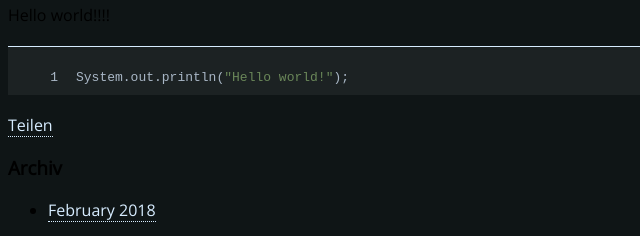
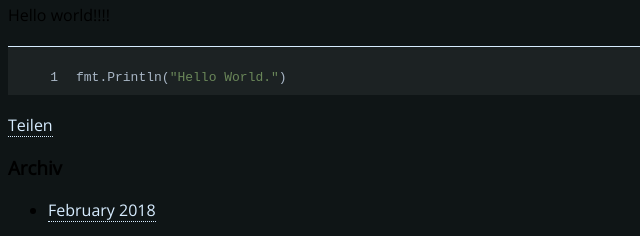
Before and after one commit to danielcy/danielcy.github.io, a plain HTML site: page index.html in a window 1280 px wide. Shown: the part 397-633 px from the top of the page, 0-640 px from the left. Drawn offline with nearby package versions, Linux system fonts and the light colour scheme.

Commit message:
Site updated: 2018-02-12 13:59:06

```diff
--- a/index.html
+++ b/index.html
@@ -84,7 +84,7 @@
 
     <div class="article-entry" itemprop="articleBody">
 
-        <p>Hello world!!!!<br><figure class="highlight java"><table><tr><td class="gutter"><pre><span class="line">1</span><br></pre></td><td class="code"><pre><span class="line">System.out.println(<span class="string">"Hello world!"</span>);</span><br></pre></td></tr></table></figure></p>
+        <p>Hello world!!!!<br><figure class="highlight golang"><table><tr><td class="gutter"><pre><span class="line">1</span><br></pre></td><td class="code"><pre><span class="line">fmt.Println(<span class="string">"Hello World."</span>)</span><br></pre></td></tr></table></figure></p>
 
 
     </div>
```
Also changed, not shown: 2018/02/12/real-hello-world/index.html (+5 -5 lines).
